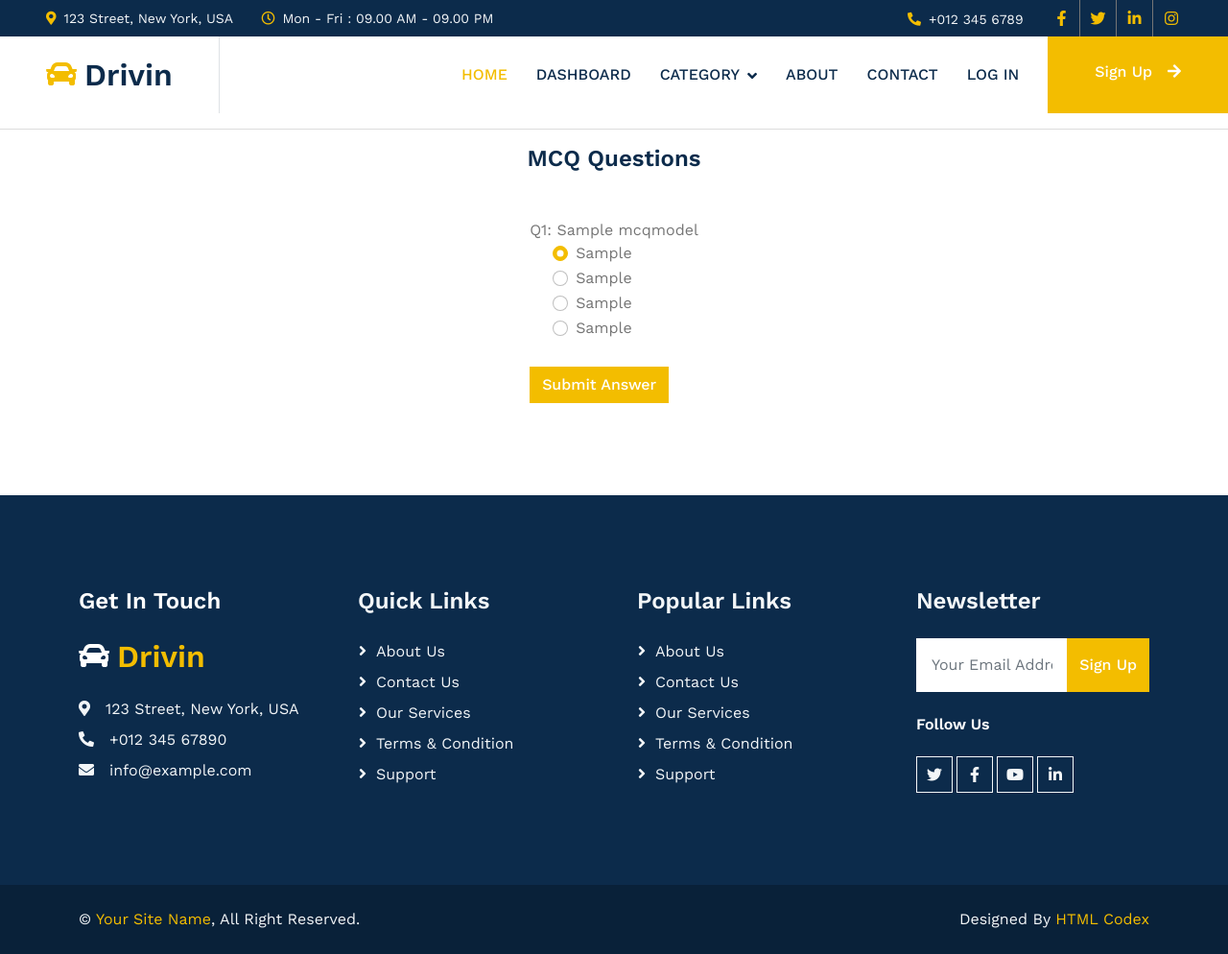
After one commit to Muk74dir/Prodemy, a Django app: page /account/mcq/ in a window 1280 px wide. The commit adds this page. Shown: the whole page at 96% size. Run offline with Django 4.2, Linux system fonts and the light colour scheme; a user stored in the database is signed in; tables that the repository leaves empty hold one stand-in row (values such as "Sample post"); some libraries are stand-ins or nearby versions.

```diff
--- /dev/null
+++ b/ProdemyApp/globals.py
@@ -0,0 +1 @@
+lst  = []
--- a/ProdemyApp/models.py
+++ b/ProdemyApp/models.py
@@ -138,6 +138,7 @@ class AssignmentSubmissionModel(models.Model):
     file = models.FileField(upload_to='assignment_submission_files', blank=True, null=True)
     uploaded_at = models.DateTimeField(auto_now_add=True)
 
+
 class QuestionModel(models.Model):
     person = models.ForeignKey(User, on_delete=models.CASCADE)
     course = models.ForeignKey(CourseModel, on_delete=models.CASCADE)
@@ -146,7 +147,7 @@ class QuestionModel(models.Model):
     file = models.FileField(upload_to='question_files', blank=True, null=True)
 
 class MCQModel(models.Model):
-    question = models.ForeignKey(QuestionModel, on_delete=models.CASCADE)
+    question = models.CharField(max_length = 100)
     option1 = models.CharField(max_length=50)
     option2 = models.CharField(max_length=50)
     option3 = models.CharField(max_length=50)
--- /dev/null
+++ b/ProdemyApp/templates/account/mcq.html
@@ -0,0 +1,49 @@
+{% extends "base.html" %}
+
+{% block content %}
+<div class="container mx-auto">
+    <h4 class="text-center mt-3">MCQ Questions</h4>
+    <div class="d-flex justify-content-center">
+        <form method="POST" action="{% url 'results' %}">
+            {% csrf_token %}
+            {% for q in questions %}
+            <div class="form-group" style="max-width: 520px; margin-top: 40px;">
+                <label for="question">Q{{ forloop.counter }}: {{q.question}}</label>
+            </div>
+            <div class="form-check">
+                <div class="form-check">
+                    <input class="form-check-input" type="radio" name="{{q.question}}"
+                        id="gridRadios1_{{ forloop.counter }}" value="option1" checked>
+                    <label class="form-check-label" for="gridRadios1_{{ forloop.counter }}">
+                        {{q.option1}}
+                    </label>
+                </div>
+                <div class="form-check">
+                    <input class="form-check-input" type="radio" name="{{q.question}}"
+                        id="gridRadios2_{{ forloop.counter }}" value="option2">
+                    <label class="form-check-label" for="gridRadios2_{{ forloop.counter }}">
+                        {{q.option2}}
+                    </label>
+                </div>
+                <div class="form-check">
+                    <input class="form-check-input" type="radio" name="{{q.question}}"
+                        id="gridRadios3_{{ forloop.counter }}" value="option3">
+                    <label class="form-check-label" for="gridRadios3_{{ forloop.counter }}">
+                        {{q.option3}}
+                    </label>
+                </div>
+                <div class="form-check">
+                    <input class="form-check-input" type="radio" name="{{q.question}}"
+                        id="gridRadios4_{{ forloop.counter }}" value="option4">
+                    <label class="form-check-label" for="gridRadios4_{{ forloop.counter }}">
+                        {{q.option4}}
+                    </label>
+                </div>
+                <br>
+            </div>
+            {% endfor %}
+            <button class="btn btn-primary" id="save_ans">Submit Answer</button>
+        </form>
+    </div>
+</div>
+{% endblock %}
--- a/ProdemyApp/urls.py
+++ b/ProdemyApp/urls.py
@@ -13,4 +13,7 @@ urlpatterns = [
     path('create-announcement/', views.Announcement, name = 'create_announcement'),
     path('delete-announcement/<int:announcement_id>/', views.DeleteAnnouncement, name='delete_announcement'),
     path('player/<int:id>', views.VideoPlayerView.as_view(), name='player'),
+    path('create-mcq/', views.create_mcq, name='createmcq'),
+    path('mcq/', views.mcq, name='mcq'),
+    path('results/', views.results, name='results'),
 ]
--- a/ProdemyApp/views.py
+++ b/ProdemyApp/views.py
@@ -3,8 +3,9 @@ from django.views.generic import View, CreateView
 from .forms import RegistrationForm
 from django.contrib.auth.forms import AuthenticationForm, PasswordChangeForm, SetPasswordForm
 from django.contrib.auth import login,logout,authenticate
-from .models import CourseModel, AnnouncementModel
-from .forms import AnnouncementForm
+from .models import CourseModel, AnnouncementModel, MCQModel, User
+from .forms import AnnouncementForm,MCQForm
+from .globals import lst
 
 class SigninView(View):
     template_name = "account/register.html"  # Update with the correct template name
@@ -83,3 +84,80 @@ def DeleteAnnouncement(request, announcement_id):
     announcement = get_object_or_404(AnnouncementModel, id = announcement_id)
     announcement.delete()
     return render(request, 'account/mycourses.html')
+
+
+
+def mcq(request):
+    mcq_questions = MCQModel.objects.all()
+    form = MCQForm(request.POST)
+    return render(request, 'account/mcq.html', {'mcq_questions': mcq_questions})
+
+def results(request):
+    return render(request, 'account/mcq_result.html')
+
+def create_mcq(request):
+    if request.method == 'POST':
+        form = MCQForm(request.POST)
+        if form.is_valid():
+            question = form.cleaned_data['question']
+            option1 = form.cleaned_data['option1']
+            option2 = form.cleaned_data['option2']
+            option3 = form.cleaned_data['option3']
+            option4 = form.cleaned_data['option4']
+            answer = form.cleaned_data['answer']
+            ques = MCQModel(
+                question=question,
+                option1=option1,
+                option2=option2,
+                option3=option3,
+                option4=option4,
+                answer=answer
+            )
+            ques.save()
+            print(ques)
+            return redirect('mcq')
+    form = MCQForm()
+    return render(request, 'account/create_mcq.html', {'form': form})
+
+
+
+def mcq(request):
+    if request.user.is_authenticated:
+        questions = MCQModel.objects.all()
+        for q in questions:
+            lst.append(q.id)
+            print(lst)
+        response = render(request, 'account/mcq.html', {'questions': questions})
+        response.set_cookie('questions', ','.join(map(str, lst)))
+        return response
+    return redirect('results')
+
+
+
+
+def result(request):
+    if request.method == 'POST':
+        # Assuming lst is defined and contains question IDs
+        questions = MCQModel.objects.filter(pk__in=lst)
+        total_questions = len(lst)
+        score = 0
+        wrg = 0
+
+        for q in questions:
+            selected_option = request.POST.get(str(q.id))  # Use the question ID as the key
+            print(selected_option)
+            print(q.question)
+            if selected_option == q.answer:
+                score += 1
+            else:
+                wrg += 1
+
+        context = {
+            'cur_score': score,
+            'cur_wrong': wrg,
+            'total_questions': total_questions,
+        }
+
+        return render(request, 'account/mcq_result.html', context)
+    else:
+        return redirect('mcq')
```
Also changed, not shown: ProdemyApp/admin.py (+10 -1 lines), ProdemyApp/forms.py (+23 -2 lines), ProdemyApp/templates/account/create_mcq.html (added, +15 -0 lines), ProdemyApp/templates/account/mcq_result.html (added, +11 -0 lines), ProdemyApp/templates/account/teacherDashboard.html (+5 -3 lines).
